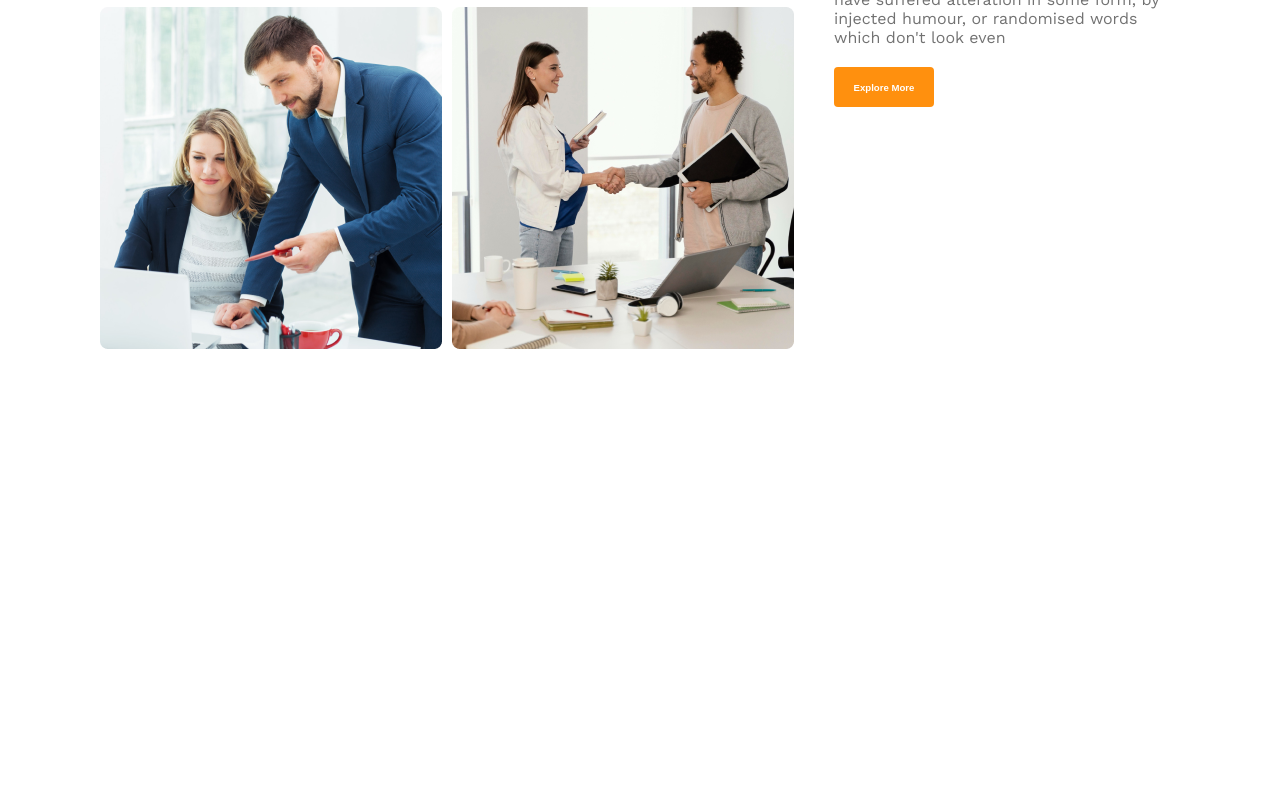
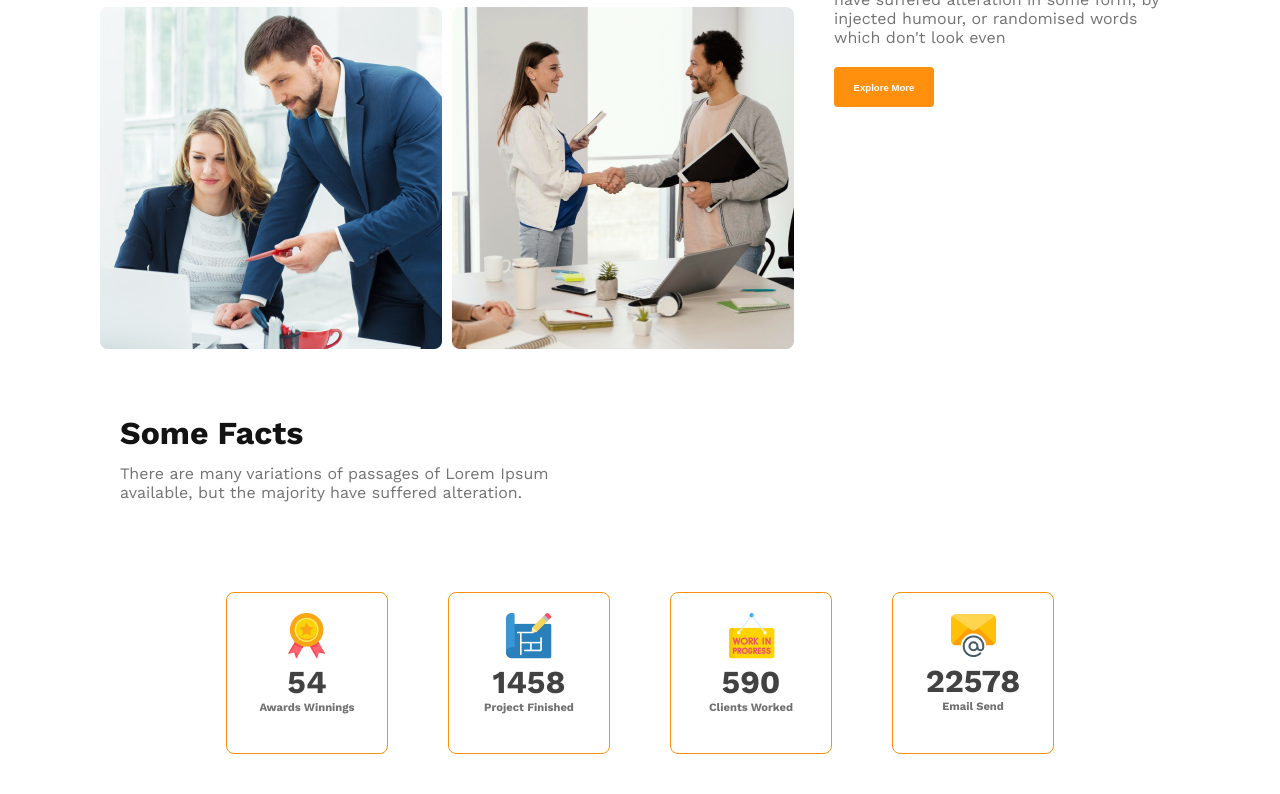
Before and after one commit to sadia111-a/w3-Architect-website, a plain HTML site: page index.html in a window 1280 px wide. Shown: the part 1273-2067 px from the top of the page. Before the commit the page ends 1687 px from the top, so only its background shows below. Drawn offline with nearby package versions, Linux system fonts and the light colour scheme.

Commit message:
some fact part done

```diff
--- a/index.html
+++ b/index.html
@@ -47,6 +47,40 @@
       </div>
      </section>
 
+     <section class="features-container">
+
+     </section>
+
+     <section class="some-fact">
+    <div class="some-fact-description">
+      <h2 class="some-fact-head">Some Facts</h2>
+      <p class="some-fact-pera">There are many variations of passages of Lorem Ipsum available, but the majority have suffered alteration.</p>
+    </div>
+    <div class="badge">
+       <div class="badge-box">
+        <img src="images/icons/ribon.png" alt="">
+        <p class="badge-num">54</p>
+        <p class="pera">Awards Winnings</p>
+       </div>
+       <div class="badge-box">
+        <img src="images/icons/projects.png" alt="">
+        <p class="badge-num">1458</p>
+        <p class="pera">Project Finished</p>
+       </div>
+       <div class="badge-box">
+        <img src="images/icons/customers.png" alt="">
+        <p class="badge-num">590</p>
+        <p class="pera">Clients Worked</p>
+       </div>
+       <div class="badge-box">
+        <img src="images/icons/email.png" alt="">
+        <p class="badge-num">22578</p>
+        <p class="pera">Email Send</p>
+       </div>
+    </div>
+
+     </section>
+
     </main>
 
     <footer>
--- a/style.css
+++ b/style.css
@@ -100,7 +100,7 @@ nav li {
     align-items: center;
     gap: 40px;
     margin-top: 50px;
-    padding:65px 100px;
+    padding: 65px 100px;
 }
 
 .team-pic {
@@ -109,7 +109,8 @@ nav li {
     gap: 10px;
     margin-left: auto;
 }
-.team-head{
+
+.team-head {
     margin-bottom: 10px;
 }
 
@@ -124,25 +125,73 @@ nav li {
     font-size: 2rem;
     font-weight: 700;
 }
-.features{
+
+.features {
     color: #FF900E;
-font-size: 2rem;
-font-weight: 700;
+    font-size: 2rem;
+    font-weight: 700;
 }
-.team-pera{
+
+.team-pera {
+    color: #727272;
+    font-size: 1rem;
+    font-weight: 400;
+    margin-bottom: 20px;
+}
+
+/* some fact part starts here*/
+.badge {
+    display: flex;
+    justify-content: center;
+    align-items: center;
+    gap: 60px;
+    padding: 40px;
+}
+
+.badge-box {
+    text-align: center;
+    padding: 20px;
+    border-radius: 8px;
+    border: 1px solid #FF900E;
+    width: 120px;
+    height: 120px;
+}
+
+.badge-num {
+    color: #424242;
+    font-size: 2rem;
+    font-weight: 600;
+}
+
+.pera {
+    color: #727272;
+    font-size: .7rem;
+    font-weight: 600;
+}
+.some-fact-description{
+
+    padding-left: 120px;
+}
+
+.some-fact-head {
+    color: #131313;
+    font-size: 2rem;
+    font-weight: 700;
+    margin-bottom: 12px;
+}
+.some-fact-pera{
+    width: 450px;
     color:  #727272;
 font-size: 1rem;
 font-weight: 400;
-margin-bottom: 20px;
+margin-bottom: 50px;
 }
-
-
 
 /* responsive styles */
 @media screen and (max-width:576px) {
-    nav,
-    .team-container
-     {
+
+    nav,.badge,
+    .team-container {
         flex-direction: column;
     }
 
@@ -155,21 +204,25 @@ margin-bottom: 20px;
         width: 67%;
         margin-left: 100px;
     }
-    .team-pic{
+
+    .team-pic {
         display: grid;
-        grid-template-columns: repeat(1,1fr);
+        grid-template-columns: repeat(1, 1fr);
     }
 
 
 }
 
 @media screen and (min-width:576px) and (max-width:992px) {
-    nav ,.team-container {
+
+    nav, .badge,
+    .team-container {
         flex-direction: column;
     }
-    .team-pic{
+
+    .team-pic {
         display: grid;
-        grid-template-columns: repeat(2,1fr);
+        grid-template-columns: repeat(2, 1fr);
     }
 
 
```
